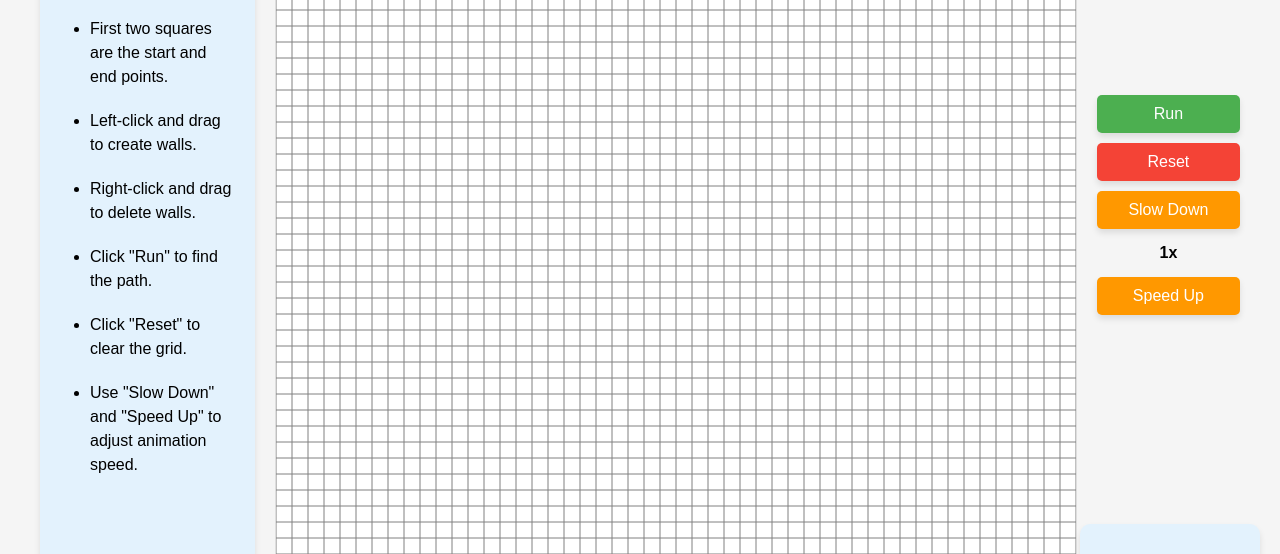
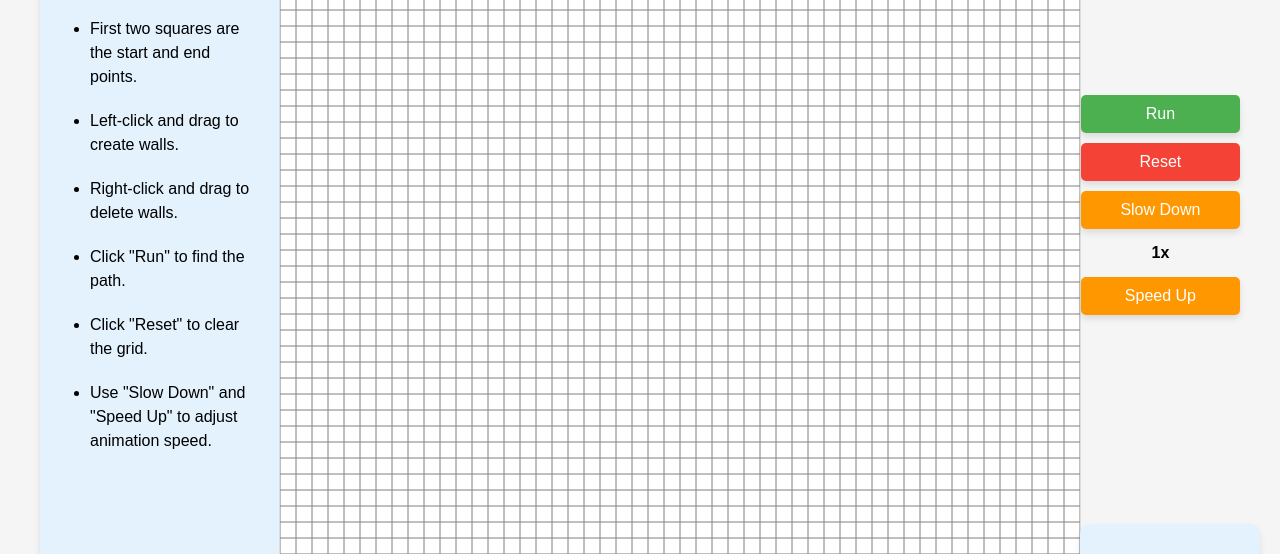
Before and after one commit to Adi-Shinde/PathSolver_DSA, a plain HTML site: page astar.html in a window 1280 px wide. Shown: the part 143-697 px from the top of the page. Drawn offline with Linux system fonts and the light colour scheme.

Commit message:
updated code for astar

```diff
--- a/scripts/astar.js
+++ b/scripts/astar.js
@@ -25,7 +25,7 @@ let grid = [];
 let start = null;
 let end = null;
 let running = false;
-let speed = 1; // Animation speed (default)
+let speed = 1;
 
 // Update speed display
 function updateSpeedDisplay() {
--- a/scripts/menu.js
+++ b/scripts/menu.js
@@ -1,4 +1,4 @@
-// Redirect to the selected algorithm page
+
 document.querySelectorAll('.menu-btn').forEach(button => {
   button.addEventListener('click', () => {
     const algoPage = button.getAttribute('data-algo');
--- a/style.css
+++ b/style.css
@@ -22,16 +22,15 @@ h1 {
 /* Layout Styles */
 #layout {
   display: grid;
-  grid-template-columns: 1.5fr auto 1fr; /* Adjusted for larger left side */
-  gap: 20px;
+  grid-template-columns: 1.5fr auto 1fr;
   width: 100%;
   max-width: 1200px;
 }
 
 /* Instructions */
 #instructions {
-  text-align: left; /* Align instructions to the left */
-  padding: 20px; /* Increased padding for better readability */
+  text-align: left;
+  padding: 20px;
   background-color: #e3f2fd;
   border-radius: 10px;
   box-shadow: 0 4px 6px rgba(0, 0, 0, 0.1);
@@ -43,13 +42,13 @@ h1 {
 
 #instructions ul {
   list-style-type: disc;
-  padding-left: 30px; /* More space for bullet alignment */
-  font-size: 16px; /* Slightly larger font */
-  line-height: 1.5; /* Increased line height for readability */
+  padding-left: 30px;
+  font-size: 16px;
+  line-height: 1.5;
 }
 
 #instructions ul li {
-  margin-bottom: 20px; /* More spacing between list items */
+  margin-bottom: 20px;
 }
 
 /* Menu Styles */
@@ -94,7 +93,7 @@ button {
 
 button#back-btn {
   background-color: #007bff;
-  margin-bottom: 100px; /* Adds a gap below the button */
+  margin-bottom: 100px;
 }
 
 button#run-btn {
@@ -119,7 +118,7 @@ canvas {
 
 /* Menu Info Box */
 #menuinfo {
-  margin-top: 30px; /* Adds a gap between menu and menu info box */
+  margin-top: 30px;
   padding: 20px;
   background-color: #e3f2fd;
   border-radius: 10px;
```
Also changed, not shown: index.html (+1 -1 lines).
